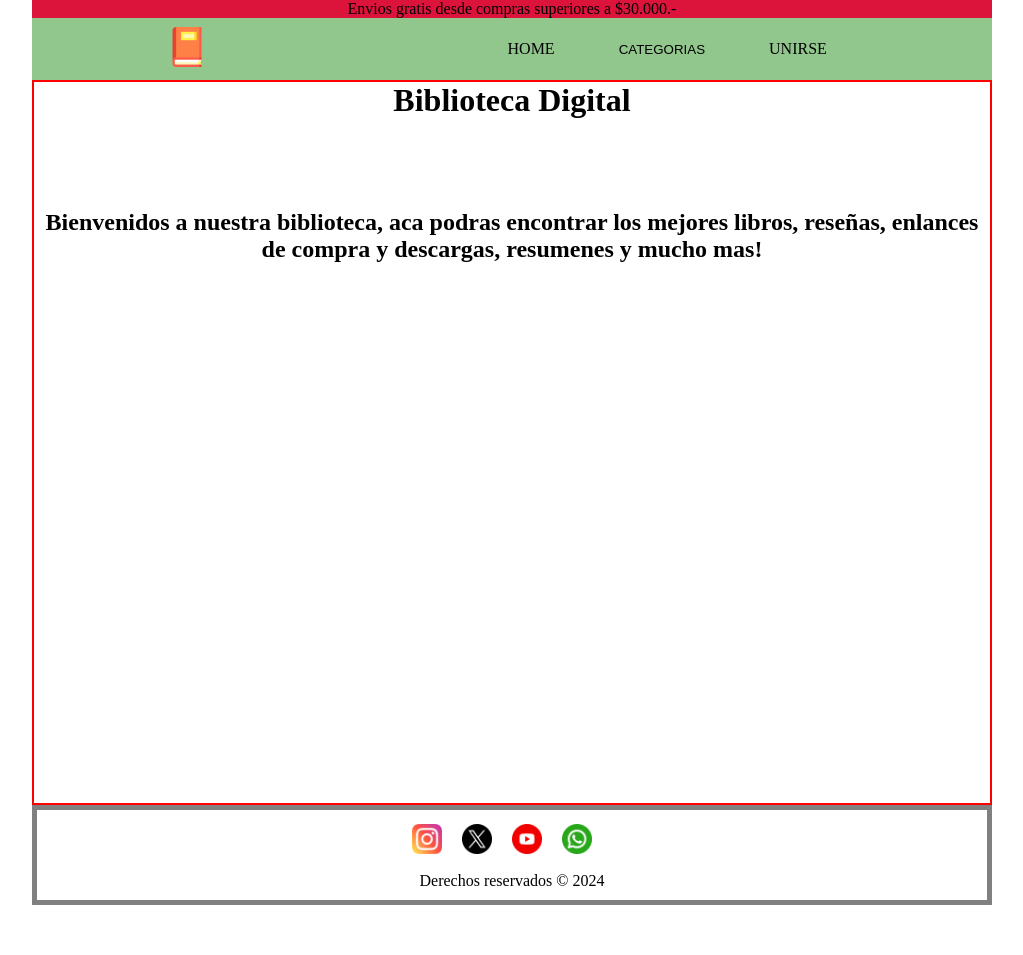
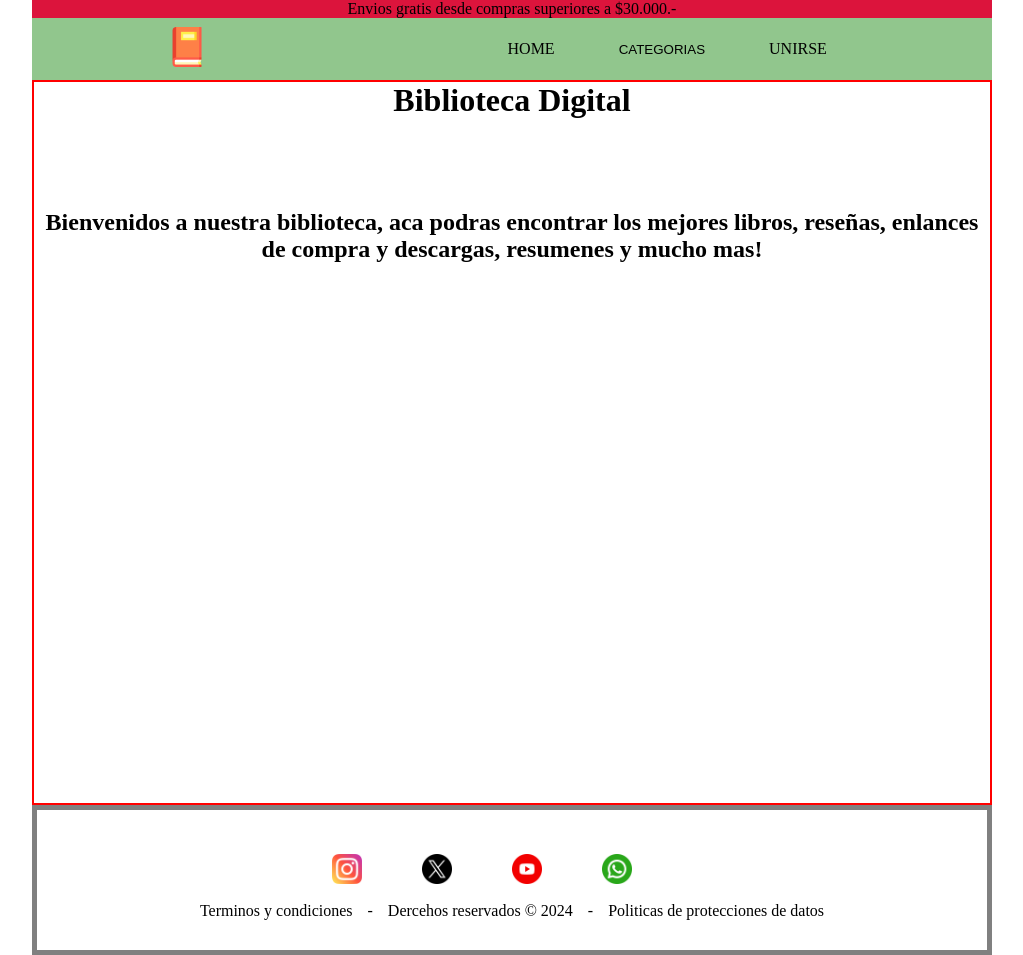
Before and after one commit to tonyblancoJS/Libreria, a plain HTML site: page index.html in a window 1280 px wide. Shown: the whole page, without its empty margins (128-1151 px from the left). Before the commit the page ends 905 px from the top, so only its background shows below. Drawn offline with Linux system fonts and the light colour scheme.

```diff
--- a/index.html
+++ b/index.html
@@ -44,7 +44,13 @@
       <a href="" target="_blank"><img src="/ASSET/whatsapp.png" alt="logo-whatsapp"></a>
       <a href="" target="_blank"><img src="" alt=""></a>
     </div>
-    <div class="derechos">Derechos reservados &#169; 2024</div>
+      <ul class="footer-list-derechos">
+        <li>Terminos y condiciones</li>
+        <li>-</li>
+        <li>Dercehos reservados &#169; 2024</li>
+        <li>-</li>
+        <li>Politicas de protecciones de datos</li>
+      </ul>
   </footer>
 </body>
 </html>
--- a/styles.css
+++ b/styles.css
@@ -43,13 +43,14 @@ main{
 }
 footer{
     border: solid 5px grey;
-    height: 100px;
+    height: 150px;
+    align-content: center;
 }
 .footer{
     display:flex;
     height: 62px;
     justify-content: center;
-    gap: 20px;
+    gap: 60px;
     align-items: center;
 }
 footer div ul li{
@@ -110,3 +111,10 @@ button:hover{
     display: flex;
     justify-content: center;
 }
+.footer-list-derechos{
+    display: flex;
+    justify-content: center;
+    direction: row;
+    list-style-type: none;
+    gap: 15px;
+}
```
